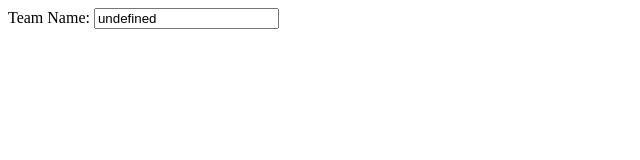
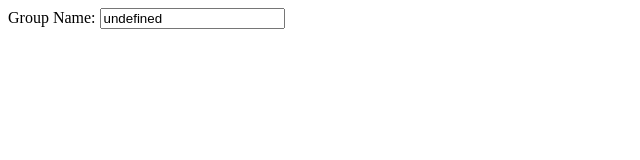
Before and after one commit to amitmarx/pimp-my-wolt, a browser extension: page set-team-page.html in a window 1280 px wide. Shown: the full height of the page, 0-640 px from the left. Drawn offline with Linux system fonts and the light colour scheme.

```diff
--- a/set-team-page.html
+++ b/set-team-page.html
@@ -3,7 +3,7 @@
 <head><title>Pimp my Wolt</title></head>
 <body>
 
-  <span>Team Name:</span>
+  <span>Group Name:</span>
   <input id="team"></input>
 
   <script src="set-team-page.js"></script>
```
Also changed, not shown: README.md (added).
